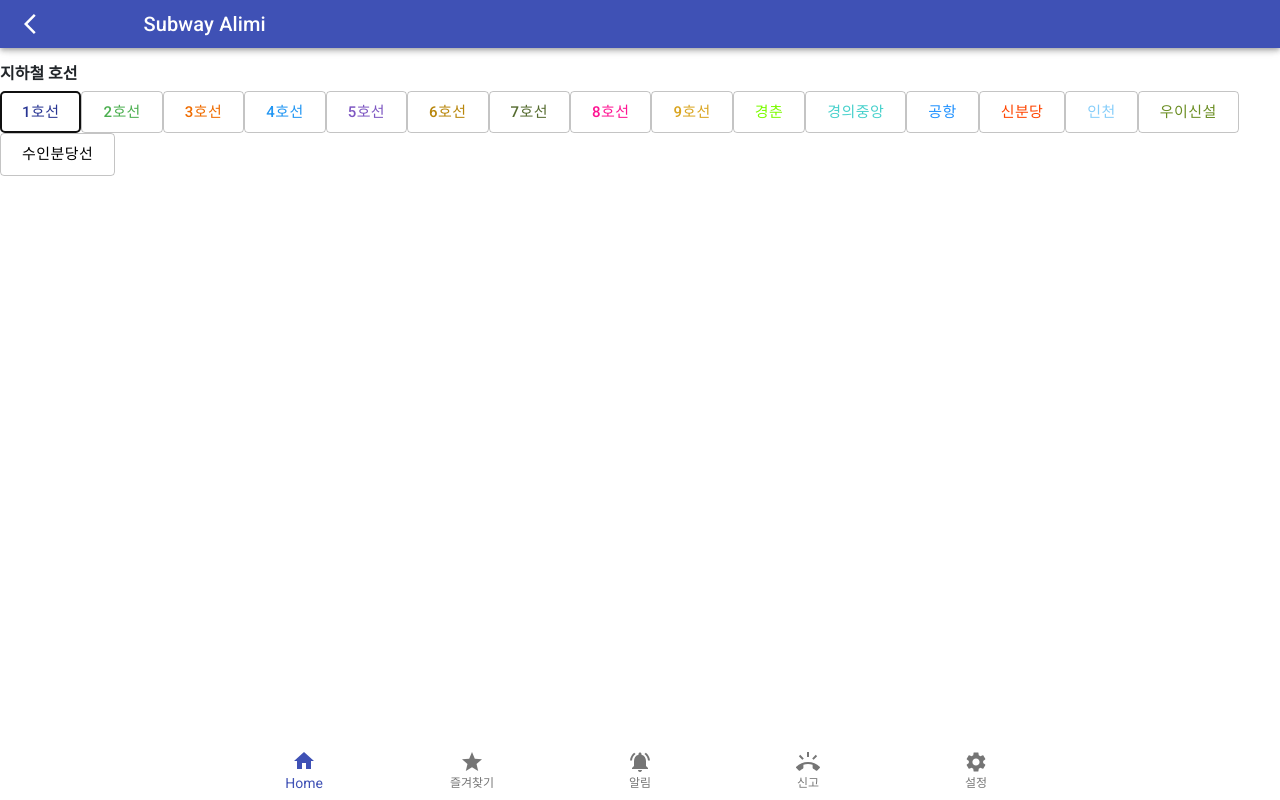
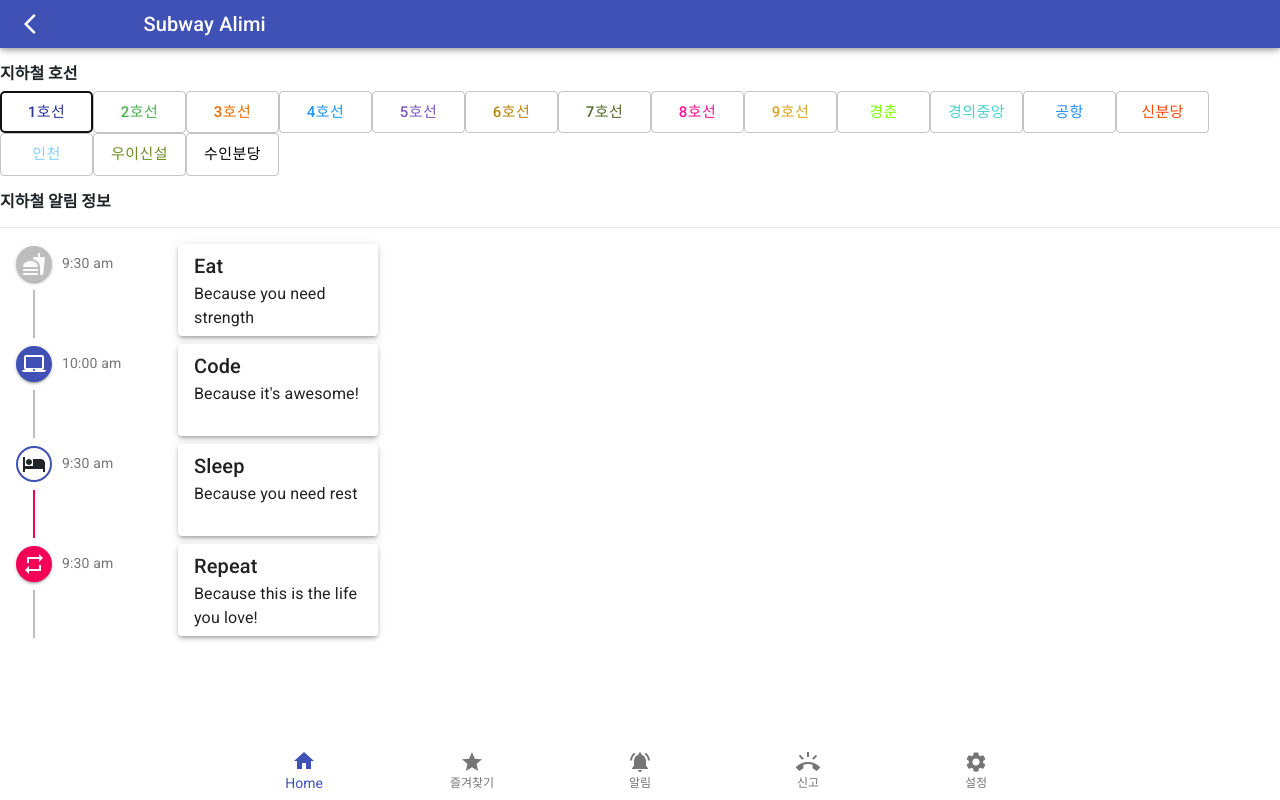
Before and after one commit to jins408/ANJA, a React (Create React App) app in the folder front-end/: page /mobile/alarm in a window 1280 px wide. Both pictures are taken after a click on the button "1호선". Built offline with nearby package versions, Linux system fonts and the light colour scheme.

Commit message:
S03P31B101-82/update 알림페이지

```diff
--- a/front-end/package.json
+++ b/front-end/package.json
@@ -5,6 +5,7 @@
   "dependencies": {
     "@material-ui/core": "^4.11.0",
     "@material-ui/icons": "^4.9.1",
+    "@material-ui/lab": "^4.0.0-alpha.56",
     "@testing-library/jest-dom": "^4.2.4",
     "@testing-library/react": "^9.3.2",
     "@testing-library/user-event": "^7.1.2",
--- /dev/null
+++ b/front-end/src/css/alarm.css
@@ -0,0 +1,16 @@
+.MuiTimelineOppositeContent-root{
+    text-align: left !important;
+}
+
+.timeline{
+    position: relative;
+    /* overflow: hidden; */
+    overflow-x:scroll;
+}
+
+.timetitle {
+    height: 100px;
+}
+.title-h6 {
+    transform: none !important;
+}
--- a/front-end/src/pages/moblie/tab/Alarm.js
+++ b/front-end/src/pages/moblie/tab/Alarm.js
@@ -1,70 +1,139 @@
-import React from 'react';
+import React, { useState } from 'react';
 import { makeStyles } from '@material-ui/core/styles';
 import Button from '@material-ui/core/Button';
+import Timeline from '@material-ui/lab/Timeline';
+import TimelineSeparator from '@material-ui/lab/TimelineSeparator';
+import TimelineConnector from '@material-ui/lab/TimelineConnector';
+import TimelineContent from '@material-ui/lab/TimelineContent';
+import TimelineDot from '@material-ui/lab/TimelineDot';
+import FastfoodIcon from '@material-ui/icons/Fastfood';
+import LaptopMacIcon from '@material-ui/icons/LaptopMac';
+import HotelIcon from '@material-ui/icons/Hotel';
+import RepeatIcon from '@material-ui/icons/Repeat';
+import Paper from '@material-ui/core/Paper';
+import Typography from '@material-ui/core/Typography';
 
-const useStyles = makeStyles(() => ({
+
+import '../../../css/alarm.css'
+
+const useStyles = makeStyles((theme) => ({
     root: {
       fontWeight: "bold",
       marginTop: "1rem",
     },
     firstline:{
         color: "#283593",
+        padding: '7px',
+        width: '93px'
     },
     secondline:{
-        color:"#4caf50"
+        color:"#4caf50",
+        padding: '7px',
+        width: '93px'
     },
     thirdline:{
-        color: "#ef6c00"
+        color: "#ef6c00",
+        padding: '7px',
+        width: '93px'
     },
     fourthline:{
-        color:"#2196f3"
+        color:"#2196f3",
+        padding: '7px',
+        width: '93px'
     },
     fifthline:{
-        color:"#7e57c2"
+        color:"#7e57c2",
+        padding: '7px',
+        width: '93px'
     },
     sixthline:{
-        color:"#B8860B"
+        color:"#B8860B",
+        padding: '7px',
+        width: '93px'
     },
     seventhline:{
-        color:"#556B2F"
+        color:"#556B2F",
+        padding: '7px',
+        width: '93px'
     },
     eighthline:{
-        color:"#FF1493"
+        color:"#FF1493",
+        padding: '7px',
+        width: '93px'
     },
     ninthline:{
-        color:"#DAA520"
+        color:"#DAA520",
+        padding: '7px',
+        width: '93px'
     },
     gyeongchun:{
-        color:"#7CFC00"
+        color:"#7CFC00",
+        padding: '7px',
+        width: '93px'
     },
     gyeonguicenter:{
-        color:"#48D1CC"
+        color:"#48D1CC",
+        padding: '7px',
+        width: '93px'
     },
     airport:{
-        color:"#1E90FF"
+        color:"#1E90FF",
+        padding: '7px',
+        width: '93px'
     },
     shinbundang:{
-        color:"#FF4500"
+        color:"#FF4500",
+        padding: '7px',
+        width: '93px'
     },
     inchone:{
-        color:"#87CEFA"
+        color:"#87CEFA",
+        padding: '7px',
+        width: '93px'
     },
     wuyihsin:{
-        color:"#6B8E23"
+        color:"#6B8E23",
+        padding: '7px',
+        width: '93px'
     },
     suinbundang:{
-        color:"#000000"
-    }
+        color:"#000000",
+        padding: '7px',
+        width: '93px'
+    },
+    paper: {
+        padding: '6px 16px',
+        width: '200px',
+        height: '92px'
+    },
+    secondaryTail: {
+        backgroundColor: theme.palette.secondary.main,
+    },
+    timetime:{
+        width: '100px',
+        margin: '15px 0 0 10px'
+    },
+
 }));
 
 
 const Alarm = () =>{
     const classes = useStyles();
+    const [selectline, setSelectline] = useState(false);
+
+    const changline = () =>{
+        if (!selectline){
+            setSelectline(true)
+        }else{
+            setSelectline(false)
+        }
+    }
+    console.log(selectline)
 
     return(
             <div>
                 <h6 className={classes.root}>지하철 호선</h6>
-                <Button className={classes.firstline} variant="outlined" size="large" >1호선</Button>
+                <Button onClick={changline} className={classes.firstline} variant="outlined" size="large" >1호선</Button>
                 <Button className={classes.secondline} variant="outlined" size="large">2호선</Button>
                 <Button className={classes.thirdline} variant="outlined" size="large">3호선</Button>
                 <Button className={classes.fourthline} variant="outlined" size="large">4호선</Button>
@@ -79,7 +148,95 @@
                 <Button className={classes.shinbundang} variant="outlined" size="large">신분당</Button>
                 <Button className={classes.inchone} variant="outlined" size="large">인천</Button>
                 <Button className={classes.wuyihsin} variant="outlined" size="large">우이신설</Button>
-                <Button className={classes.suinbundang} variant="outlined" size="large">수인분당선</Button>
+                <Button className={classes.suinbundang} variant="outlined" size="large">수인분당</Button>
+
+                <h6 className={classes.root}>지하철 알림 정보</h6>
+                <hr className="mb-1"></hr>
+
+
+            {selectline && <div>
+                <Timeline align="left" className="timeline">
+                <div className="timetitle d-flex justify-content-left ">
+                <TimelineSeparator>
+                    <TimelineDot>
+                        <FastfoodIcon />
+                    </TimelineDot>
+                    <TimelineConnector />
+                    </TimelineSeparator>
+                    <Typography  className={classes.timetime} variant="body2" color="textSecondary">
+                        9:30 am
+                    </Typography>
+
+                    <TimelineContent>
+                    <Paper elevation={3} className={classes.paper}>
+                        <Typography className="title-h6" variant="h6" component="h1">
+                        Eat
+                        </Typography>
+                        <Typography>Because you need strength</Typography>
+                    </Paper>
+                    </TimelineContent>
+                </div>
+
+                <div className="timetitle d-flex justify-content-left ">
+                <TimelineSeparator>
+                    <TimelineDot color="primary">
+                        <LaptopMacIcon />
+                    </TimelineDot>
+                    <TimelineConnector />
+                    </TimelineSeparator>
+                    <Typography className={classes.timetime} variant="body2" color="textSecondary">
+                        10:00 am
+                    </Typography>
+                    <TimelineContent>
+                    <Paper elevation={3} className={classes.paper}>
+                        <Typography className="title-h6" variant="h6" component="h1">
+                        Code
+                        </Typography>
+                        <Typography>Because it&apos;s awesome!</Typography>
+                    </Paper>
+                    </TimelineContent>
+                </div>
+                <div className="timetitle d-flex justify-content-left ">
+                    <TimelineSeparator>
+                    <TimelineDot color="primary" variant="outlined">
+                        <HotelIcon />
+                    </TimelineDot>
+                    <TimelineConnector className={classes.secondaryTail} />
+                    </TimelineSeparator>
+                    <Typography className={classes.timetime} variant="body2" color="textSecondary">
+                        9:30 am
+                    </Typography>
+                    <TimelineContent>
+                    <Paper elevation={3} className={classes.paper}>
+                        <Typography className="title-h6" variant="h6" component="h1">
+                        Sleep
+                        </Typography>
+                        <Typography>Because you need rest</Typography>
+                    </Paper>
+                    </TimelineContent>
+                </div>
+
+                <div  className="timetitle d-flex justify-content-left ">
+                    <TimelineSeparator>
+                    <TimelineDot color="secondary">
+                        <RepeatIcon />
+                    </TimelineDot>
+                    <TimelineConnector />
+                    </TimelineSeparator>
+                    <Typography className={classes.timetime} variant="body2" color="textSecondary">
+                        9:30 am
+                    </Typography>
+                    <TimelineContent>
+                    <Paper elevation={3} className={classes.paper}>
+                        <Typography className="title-h6" variant="h6" component="h1">
+                        Repeat
+                        </Typography>
+                        <Typography>Because this is the life you love!</Typography>
+                    </Paper>
+                    </TimelineContent>
+                </div>
+                </Timeline>
+            </div>}
             </div>
         );
     }
```
Also changed, not shown: 1 other file (tests, documents, lock files or other folders).
